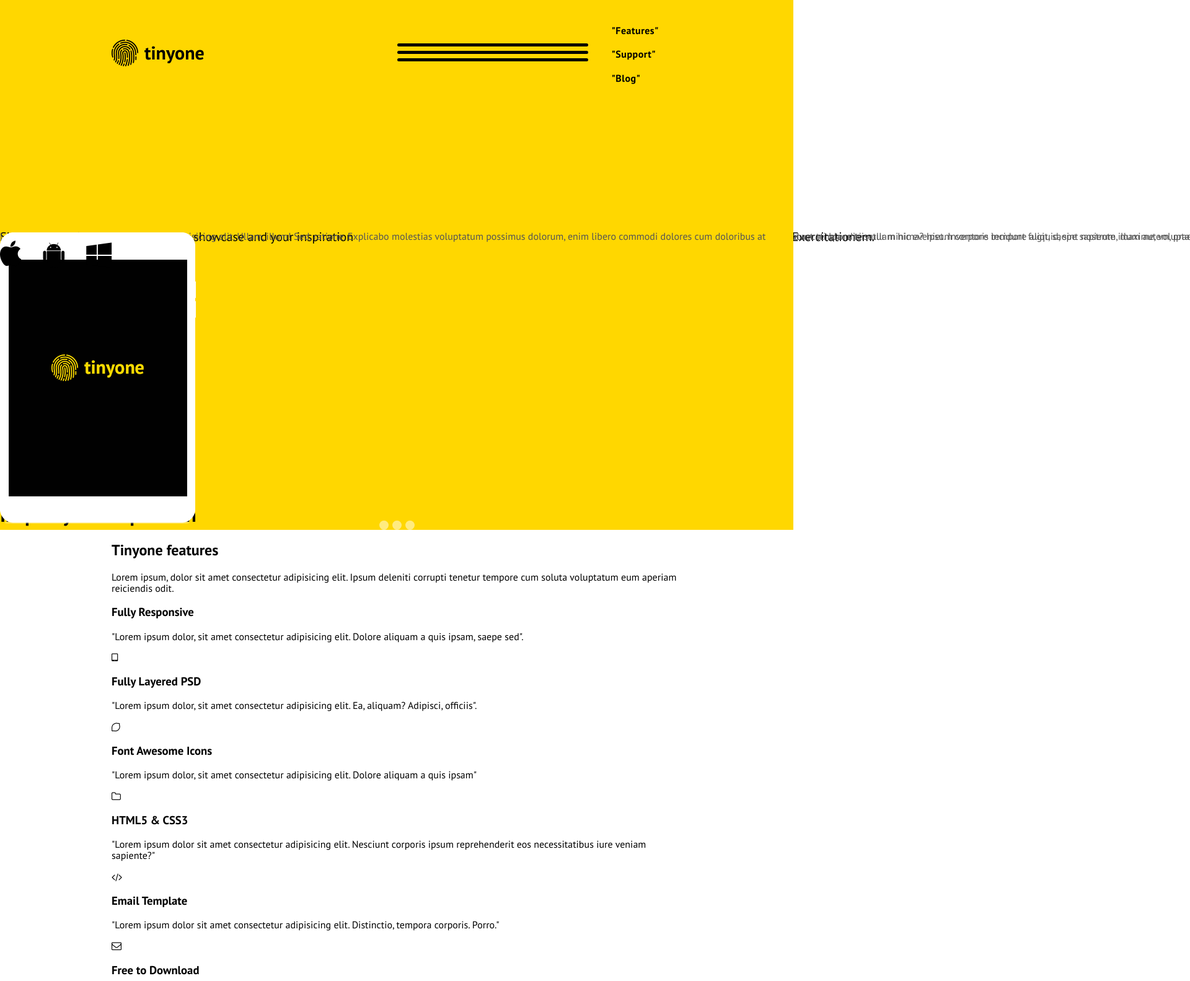
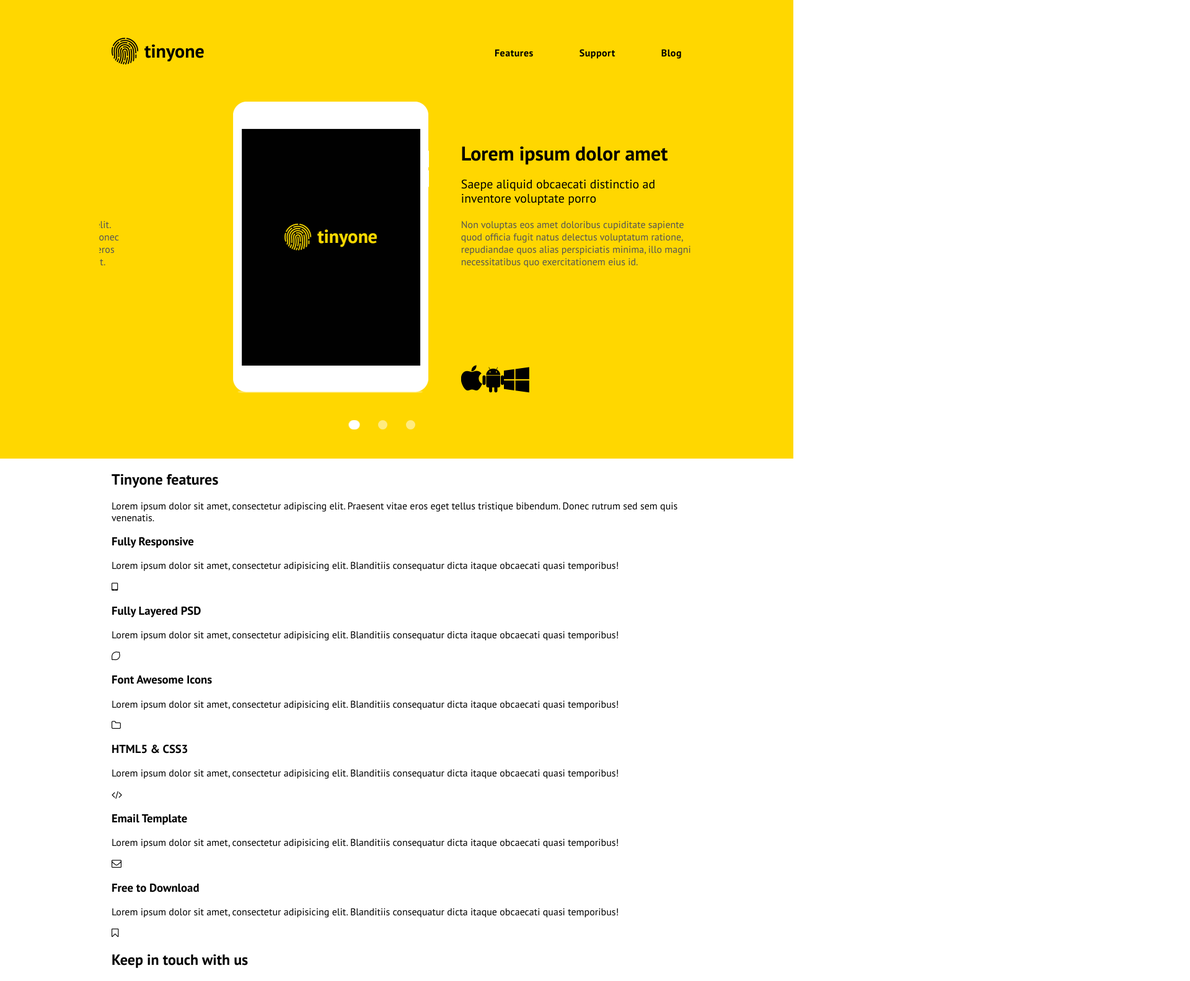
Before and after one commit to kulemichev/tinyone-init-project-kulemichev-28.05.2022, a website: page index.html in a window 1280 px wide. Shown: the top 1583 px of the page at 62% size, 1920 px wide, since content can reach past the window. Drawn offline with Linux system fonts and the light colour scheme.

Commit message:
Fixed html

```diff
--- a/assets/js/main.js
+++ b/assets/js/main.js
@@ -1,90 +1,90 @@
-// $(document).ready(function () {
+$(document).ready(function () {
 
-//   /* menu */
-//   let $btnHamburger = $('.header-navbar__hamburger');
-//   let $navbarList = $('.header-navbar__list');
-//   let $window = $(window);
-//   let $body = $('body');
-//   let isShow = false;
-//   let isStop = true;
-//   /* menu */
+  /* menu */
+  let $btnHamburger = $('.header-navbar__hamburger');
+  let $navbarList = $('.header-navbar__list');
+  let $window = $(window);
+  let $body = $('body');
+  let isShow = false;
+  let isStop = true;
+  /* menu */
 
-//   /* slider */
-//   let $slides = $('.slide');
-//   let $indContainer = $('.indicators');
-//   let $indItems = $('.indicator');
-//   let currentSlide = 0;
-//   let playbackStatus = true;
-//   const carouselInterval = 5000;
-//   const movedInterval = 500;
-//   /* slider */
+  /* slider */
+  let $slides = $('.slide');
+  let $indContainer = $('.indicators');
+  let $indItems = $('.indicator');
+  let currentSlide = 0;
+  let playbackStatus = true;
+  const carouselInterval = 5000;
+  const movedInterval = 500;
+  /* slider */
 
-//   /* menu */
-//   let toggleActive = () => {
-//     $btnHamburger.toggleClass('active');
-//     isShow ? $body.removeAttr('class') : $body.toggleClass('active');
-//     !isShow && playbackStatus && pauseSlideShow();
-//     $navbarList.fadeToggle(500);
-//     isShow = !isShow;
-//   };
+  /* menu */
+  let toggleActive = () => {
+    $btnHamburger.toggleClass('active');
+    isShow ? $body.removeAttr('class') : $body.toggleClass('active');
+    !isShow && playbackStatus && pauseSlideShow();
+    $navbarList.fadeToggle(500);
+    isShow = !isShow;
+  };
 
-//   let resetMenu = () => {
-//     $btnHamburger.removeClass('active');
-//     $body.removeAttr('class');
-//     $navbarList.removeAttr('style');
-//     isShow = false;
-//   };
+  let resetMenu = () => {
+    $btnHamburger.removeClass('active');
+    $body.removeAttr('class');
+    $navbarList.removeAttr('style');
+    isShow = false;
+  };
 
-//   $btnHamburger.on('click', () => {
-//     toggleActive();
+  $btnHamburger.on('click', () => {
+    toggleActive();
 
-//     return false;
-//   });
+    return false;
+  });
 
-//   $body.on('click', () => isShow && toggleActive());
+  $body.on('click', () => isShow && toggleActive());
 
-//   $window.on('resize', () => {
-//     if ($window.width() > 768 && isStop) {
-//       isStop = false;
-//       setTimeout(() => {
-//         resetMenu();
-//         isStop = true;
-//       }, 200);
-//     }
-//   });
-//   /* menu */
+  $window.on('resize', () => {
+    if ($window.width() > 768 && isStop) {
+      isStop = false;
+      setTimeout(() => {
+        resetMenu();
+        isStop = true;
+      }, 200);
+    }
+  });
+  /* menu */
 
-//   /* slider */
-//   let gotoNSlide = (n) => {
-//     const i = currentSlide;
+  /* slider */
+  let gotoNSlide = (n) => {
+    const i = currentSlide;
 
-//     $($slides[currentSlide]).toggleClass('active moved');
-//     $($indItems[currentSlide]).toggleClass('active');
-//     currentSlide = (n + $slides.length) % $slides.length;
-//     $($slides[currentSlide]).toggleClass('active');
-//     $($indItems[currentSlide]).toggleClass('active');
+    $($slides[currentSlide]).toggleClass('active moved');
+    $($indItems[currentSlide]).toggleClass('active');
+    currentSlide = (n + $slides.length) % $slides.length;
+    $($slides[currentSlide]).toggleClass('active');
+    $($indItems[currentSlide]).toggleClass('active');
 
-//     setTimeout(() => {
-//       $($slides[i]).removeClass('moved');
-//     }, movedInterval);
-//   };
+    setTimeout(() => {
+      $($slides[i]).removeClass('moved');
+    }, movedInterval);
+  };
 
-//   let gotoNextSlide = () => gotoNSlide(currentSlide + 1);
+  let gotoNextSlide = () => gotoNSlide(currentSlide + 1);
 
-//   let slideInterval = setInterval(gotoNextSlide, carouselInterval);
+  let slideInterval = setInterval(gotoNextSlide, carouselInterval);
 
-//   function pauseSlideShow() {
-//     if (playbackStatus) {
-//       playbackStatus = !playbackStatus;
-//       clearInterval(slideInterval);
-//     }
-//   }
+  function pauseSlideShow() {
+    if (playbackStatus) {
+      playbackStatus = !playbackStatus;
+      clearInterval(slideInterval);
+    }
+  }
 
-//   let clickIndicatorBtn = (e) => {
-//     pauseSlideShow();
-//     gotoNSlide(+e.target.getAttribute('data-slide-to'));
-//   };
+  let clickIndicatorBtn = (e) => {
+    pauseSlideShow();
+    gotoNSlide(+e.target.getAttribute('data-slide-to'));
+  };
 
-//   $indContainer.on('click', '.indicator', clickIndicatorBtn);
-//   /* slider */
-// });
+  $indContainer.on('click', '.indicator', clickIndicatorBtn);
+  /* slider */
+});
--- a/assets/scss/_common.scss
+++ b/assets/scss/_common.scss
@@ -7,7 +7,7 @@ html {
 }
 
 body {
-  margin: 0;
+  // margin: 0;
   overflow-x: hidden;
   width: 100%;
   transition: transform 0.25s;
@@ -17,22 +17,24 @@ body {
 body::before {
   position: absolute;
   z-index: -10;
-  top: 0;
-  right: 18px;
-  bottom: 0;
-  left: 0;
+  // top: 0;
+  // right: 18px;
+  // bottom: 0;
+  // left: 0;
   height: 0;
   content: "";
-  transition: opacity;
+  transition: opacity 1s;
   opacity: 0;
   background-color: #010101;
+  @include abs-position(0, 18px);
 }
 
 body .active {
   overflow-y: hidden;
   padding-right: 18px;
   transition: transform 0.5s;
-  transform: translateX(-214px);
+  // transform: translateX(-214px);
+  transform: translateX(-$navbar-mobile-width + 18px);
 }
 
 body .active::before {
@@ -45,41 +47,7 @@ a {
   transition: color 0.5s;
   text-decoration: none;
   color: #010101;
-  background-color: transparent;
-}
-h1 {
-  margin: 0.67em 0;
-  font-size: 2em;
-}
-
-hr {
-  overflow: visible;
-}
-
-b,
-strong {
-  font-weight: inherit;
-  font-weight: bolder;
-}
-
-sub,
-sup {
-  position: relative;
-  vertical-align: baseline;
-  font-size: 75%;
-  line-height: 0;
-}
-
-sub {
-  bottom: -0.25em;
-}
-
-sup {
-  top: -0.5em;
-}
-
-img {
-  border-style: none;
+  // background-color: transparent;
 }
 
 .container {
@@ -88,3 +56,38 @@ img {
   padding-right: 20px;
   padding-left: 20px;
 }
+
+// h1 {
+//   margin: 0.67em 0;
+//   font-size: 2em;
+// }
+
+// hr {
+//   overflow: visible;
+// }
+
+// b,
+// strong {
+//   font-weight: inherit;
+//   font-weight: bolder;
+// }
+
+// sub,
+// sup {
+//   position: relative;
+//   vertical-align: baseline;
+//   font-size: 75%;
+//   line-height: 0;
+// }
+
+// sub {
+//   bottom: -0.25em;
+// }
+
+// sup {
+//   top: -0.5em;
+// }
+
+// img {
+//   border-style: none;
+// }
--- a/assets/scss/header/_header-menu.scss
+++ b/assets/scss/header/_header-menu.scss
@@ -3,4 +3,11 @@
   display: grid;
   padding-top: 30px;
   grid-template-columns: auto 1fr;
+
+  @include md-min {
+    min-height: 140px;
+  }
+  @include md {
+    min-height: 100px;
+  }
 }
--- a/assets/scss/header/_header-navbar.scss
+++ b/assets/scss/header/_header-navbar.scss
@@ -27,14 +27,41 @@
   width: 100%;
 }
 
+// .header-navbar__list {
+//   margin: 0;
+//   padding: 0;
+//   list-style: none;
+// }
+
 .header-navbar__list {
-  margin: 0;
-  padding: 0;
-  list-style: none;
+  @include unlist();
+  @include md-min {
+    display: flex;
+  }
+  @include md {
+    position: absolute;
+    top: 0;
+    right: -$navbar-mobile-width;
+
+    display: none;
+
+    width: $navbar-mobile-width;
+    height: 100vh;
+    padding-top: $gap * 2;
+
+    background-color: $color-accent;
+  }
 }
 
 .header-navbar__item {
   padding: 0 17px;
+
+  @include md-min {
+    &:last-of-type {
+      margin-right: -$gap;
+      padding-right: 0;
+    }
+  }
 }
 
 .header-navbar__hamburger {
@@ -44,6 +71,9 @@
   cursor: pointer;
   transition: 1s ease-in-out;
   transform: rotate(Odeg);
+
+  @include md-min {
+    display: none;
   }
 
   .header-navbar__hamburger span {
@@ -52,7 +82,7 @@
     display: block;
     width: 100%;
     height: 5px;
-  transition: 0/5s ease-in-out;
+    transition: 0.5s ease-in-out;
     transform: rotate(0deg);
     opacity: 1;
     border-radius: 5px;
@@ -88,3 +118,4 @@
     top: 12px;
     transform: rotate(-135deg);
   }
+}
--- a/assets/scss/header/_header-slider.scss
+++ b/assets/scss/header/_header-slider.scss
@@ -1,6 +1,13 @@
 .header-slider {
   display: grid;
   overflow: hidden;
+
+  @include md-min {
+    grid-template-rows: minmax(500px, max-content) 100px;
+  }
+  @include md {
+    grid-template-rows: minmax(300px, max-content) 80px;
+  }
 }
 .slides {
   position: relative;
@@ -13,18 +20,40 @@
   display: grid;
   padding-top: 20px;
   transition: transform 0.5s;
-  transform: translate(100vh);
+  transform: translateX(100vh);
   grid-template-rows: minmax(106px, max-content) auto 1fr auto;
   row-gap: 20px;
+
+  @include lg-min {
+    column-gap: 180px;
+    grid-template-areas: "ttl img" "stl img" "dsc img" "brd img";
+    grid-template-columns: 1fr auto;
+  }
+  @include lg-md {
+    column-gap: 60px;
+    grid-template-areas: "ttl img" "stl img" "dsc img" "brd img";
+    grid-template-columns: 1fr auto;
+  }
+  @include md-sm {
+    column-gap: 40px;
+    grid-template-areas: "ttl img" "stl img" "dsc img" "brd img";
+    grid-template-columns: 1fr 1fr;
+  }
+  @include sm {
+    column-gap: 20px;
+    grid-template-areas: "ttl ttl" "stl stl" "dsc img" "brd brd";
+    grid-template-columns: 1fr 1fr;
+  }
 }
+
 .slide.active {
   position: relative;
   z-index: 1;
-  transform: translate(0);
+  transform: translateX(0);
 }
 .slide.moved {
   z-index: 1;
-  transform: translate(-100vh);
+  transform: translateX(-100vw);
 }
 .slide__title {
   align-self: end;
@@ -49,22 +78,29 @@
   padding: 0;
   list-style: none;
   grid-area: brd;
-}
 
-.slide__brands li:not(:last-of-type) {
-  margin-right: 35px;
-}
-.slide__brands i {
-  font-size: 2.75rem;
-}
-.slide__brands a:hover,
-.slide__brands a:focus {
-  text-shadow: 0 0 15px #ffffff;
+  @include unlist(($gap * 0.85) 0 4px);
+  @include sm {
+    justify-content: center;
+  }
+  i {
+    font-size: 2.75rem;
+  }
+  a {
+    &:hover,
+    &:focus {
+      text-shadow: 0 0 15px $color-light;
+    }
+  }
 }
 
 .slide__image {
   padding-top: 4px;
   grid-area: img;
+
+  @include md-min {
+    margin-right: $gap * 1.5;
+  }
 }
 .slide__image img {
   max-width: 100%;
@@ -74,9 +110,11 @@
   display: flex;
   align-items: center;
   justify-content: center;
-  margin: 0;
-  padding: 0;
-  list-style: none;
+  // margin: 0;
+  // padding: 0;
+  // list-style: none;
+
+  @include unlist();
 }
 .indicator {
   width: 15px;
@@ -91,3 +129,11 @@
 .indicator.active {
   opacity: 1;
 }
+
+@media (max-width: 991.8px) and (min-width: 768px) {
+  .slide {
+    column-gap: 60px;
+    grid-template-areas: "ttl img" "stl img" "dsc img" "brd img";
+    grid-template-columns: 1fr auto;
+  }
+}
--- a/index.html
+++ b/index.html
@@ -1,5 +1,5 @@
 <!DOCTYPE html>
-<html lang="en">
+<html lang="zxx">
 
 <head>
   <meta charset="UTF-8">
@@ -8,7 +8,7 @@
   <link rel="shortcut icon" href="assets/img/favicon.png" type="image/png">
   <link href="https://fonts.googleapis.com/css?family=PT+Sans:400,700&amp;subset=cyrillic" rel="stylesheet">
   <link rel="stylesheet" href="assets/css/style.css">
-  <title>TINYONE</title>
+  <title>Document</title>
 </head>
 
 <body>
@@ -26,21 +26,23 @@
           <span></span>
         </div>
         <ul class="header-navbar__list">
-          <li class="header-navbar__item"><a href="#" class="header-navbar__link">"Features"</a></li>
-          <li class="header-navbar__item"><a href="#" class="header-navbar__link">"Support"</a></li>
-          <li class="header-navbar__item"><a href="#" class="header-navbar__link">"Blog"</a></li>
+          <li class="header-navbar__item"><a href="/" class="header-navbar__link">Features</a></li>
+          <li class="header-navbar__item"><a href="#" class="header-navbar__link">Support</a></li>
+          <li class="header-navbar__item"><a href="#" class="header-navbar__link">Blog</a></li>
         </ul>
       </nav>
     </div>
 
-    <div class="header-slider__container">
+    <div class="header-slider container">
       <div class="slides">
         <div class="slide active">
           <h2 class="slide__title">Inspire your inspiration</h2>
           <p class="slide__subtitle">Simple to use for your app, products showcase and your inspiration</p>
-          <p class="slide__description">Lorem ipsum dolor sit amet consectetur adipisicing elit. Ullam, illum! Sed,
-            ratione. Explicabo molestias voluptatum possimus dolorum, enim libero commodi dolores cum doloribus at
-            veniam ea, suscipit animi? Vero, eaque.</p>
+          <p class="slide__description">Lorem ipsum dolor sit amet, consectetur adipiscing elit. Praesent vitae eros
+            eget
+            tellus tristique bibendum. Donec rutrum sed sem quis venenatis. Proin viverra risus a eros volutpat tempor.
+            In
+            quis arcu et eros porta lobortis sit.</p>
           <div class="slide__image">
             <img src="assets/img/slide-image-1.png" alt="image">
           </div>
@@ -51,11 +53,11 @@
           </ul>
         </div>
         <div class="slide">
-          <h2 class="slide__title">Lorem ipsum dolor sit.</h2>
-          <p class="slide__subtitle">"Lorem ipsum dolor sit amet consectetur adipisicing elit.</p>
-          <p class="slide__description">Lorem, ipsum dolor sit amet consectetur adipisicing elit. Rem quae incidunt
-            tempore tenetur minima? Ipsum corporis tempore aliquid, sint nostrum, maxime, voluptatem natus accusamus
-            itaque et quod dolorum est doloribus."</p>
+          <h2 class="slide__title">Lorem ipsum dolor amet</h2>
+          <p class="slide__subtitle">Saepe aliquid obcaecati distinctio ad inventore voluptate porro</p>
+          <p class="slide__description">Non voluptas eos amet doloribus cupiditate sapiente quod officia fugit natus
+            delectus voluptatum ratione, repudiandae quos alias perspiciatis minima, illo magni necessitatibus quo
+            exercitationem eius id.</p>
           <div class="slide__image">
             <img src="assets/img/slide-image-2.png" alt="image">
           </div>
@@ -66,11 +68,11 @@
           </ul>
         </div>
         <div class="slide">
-          <h2 class="slide__title">Lorem, ipsum dolor.</h2>
-          <p class="slide__subtitle">Lorem ipsum dolor sit amet consectetur adipisicing elit. Exercitationem.</p>
-          <p class="slide__description">Lorem ipsum dolor sit amet consectetur adipisicing elit. Laudantium obcaecati
-            blanditiis ullam hic eveniet. Inventore incidunt fugit, saepe sapiente illum autem, praesentium doloribus
-            omnis temporibus, eos magni nihil odio fuga?</p>
+          <h2 class="slide__title">Eaque, consequatur dicta</h2>
+          <p class="slide__subtitle">Iure ipsum delectus ducimus aliquam voluptatibus doloribus ex unde</p>
+          <p class="slide__description">Officia tempora impedit veniam libero dolorum voluptatum? Impedit inventore, eum
+            vero quibusdam, suscipit laborum incidunt nihil ad, ratione vel quasi minus! Fugiat. In quis arcu et eros
+            porta lobortis sit </p>
           <div class="slide__image">
             <img src="assets/img/slide-image-3.png" alt="image">
           </div>
@@ -82,7 +84,7 @@
         </div>
       </div>
       <ul class="indicators">
-        <li class="indicator" data-slide-to="0"></li>
+        <li class="indicator active" data-slide-to="0"></li>
         <li class="indicator" data-slide-to="1"></li>
         <li class="indicator" data-slide-to="2"></li>
       </ul>
@@ -92,51 +94,49 @@
   <section class="features">
     <div class="container">
       <h2 class="features__title">Tinyone features</h2>
-      <p class="features__description">Lorem ipsum, dolor sit amet consectetur adipisicing elit. Ipsum deleniti corrupti
-        tenetur tempore cum soluta voluptatum eum aperiam reiciendis odit.</p>
+      <p class="features__description">Lorem ipsum dolor sit amet, consectetur adipiscing elit. Praesent vitae eros eget
+        tellus tristique bibendum. Donec rutrum sed sem quis venenatis.</p>
       <div class="features__content">
-
         <article class="feature">
           <h3 class="feature__title">Fully Responsive</h3>
-          <p class="feature__description">"Lorem ipsum dolor, sit amet consectetur adipisicing elit. Dolore aliquam a
-            quis ipsam, saepe sed".</p>
+          <p class="feature__description">Lorem ipsum dolor sit amet, consectetur adipisicing elit. Blanditiis
+            consequatur
+            dicta itaque obcaecati quasi temporibus!</p>
           <div class="feature__icon"><i class="fa fa-tablet"></i></div>
         </article>
-
         <article class="feature">
           <h3 class="feature__title">Fully Layered PSD</h3>
-          <p class="feature__description">"Lorem ipsum dolor, sit amet consectetur adipisicing elit. Ea, aliquam?
-            Adipisci, officiis".</p>
+          <p class="feature__description">Lorem ipsum dolor sit amet, consectetur adipisicing elit. Blanditiis
+            consequatur
+            dicta itaque obcaecati quasi temporibus!</p>
           <div class="feature__icon"><i class="fa fa-lemon-o"></i></div>
         </article>
-
-
         <article class="feature">
           <h3 class="feature__title">Font Awesome Icons</h3>
-          <p class="feature__description">"Lorem ipsum dolor, sit amet consectetur adipisicing elit. Dolore aliquam a
-            quis ipsam"</p>
+          <p class="feature__description">Lorem ipsum dolor sit amet, consectetur adipisicing elit. Blanditiis
+            consequatur
+            dicta itaque obcaecati quasi temporibus!</p>
           <div class="feature__icon"><i class="fa fa-folder-o"></i></div>
         </article>
-
         <article class="feature">
           <h3 class="feature__title">HTML5 & CSS3</h3>
-          <p class="feature__description">"Lorem ipsum dolor sit amet consectetur adipisicing elit. Nesciunt corporis
-            ipsum reprehenderit eos necessitatibus iure veniam sapiente?"</p>
+          <p class="feature__description">Lorem ipsum dolor sit amet, consectetur adipisicing elit. Blanditiis
+            consequatur
+            dicta itaque obcaecati quasi temporibus!</p>
           <div class="feature__icon"><i class="fa fa-code"></i></div>
         </article>
-
         <article class="feature">
           <h3 class="feature__title">Email Template</h3>
-          <p class="feature__description">"Lorem ipsum dolor sit amet consectetur adipisicing elit. Distinctio, tempora
-            corporis. Porro."</p>
+          <p class="feature__description">Lorem ipsum dolor sit amet, consectetur adipisicing elit. Blanditiis
+            consequatur
+            dicta itaque obcaecati quasi temporibus!</p>
           <div class="feature__icon"><i class="fa fa-envelope-o"></i></div>
         </article>
-
         <article class="feature">
           <h3 class="feature__title">Free to Download</h3>
-          <p class="feature__description">"Lorem ipsum dolor sit amet consectetur adipisicing elit. Amet laborum
-            incidunt
-            id repellendus doloremque, distinctio vel expedita at?"</p>
+          <p class="feature__description">Lorem ipsum dolor sit amet, consectetur adipisicing elit. Blanditiis
+            consequatur
+            dicta itaque obcaecati quasi temporibus!</p>
           <div class="feature__icon"><i class="fa fa-bookmark-o"></i></div>
         </article>
       </div>
@@ -146,22 +146,17 @@
   <footer class="footer">
     <div class="footer-contacts container">
       <h2 class="footer-contacts__title">Keep in touch with us</h2>
-      <p class="footer-contacts__description">"Lorem ipsum dolor sit, amet consectetur adipisicing elit. Quos
-        dignissimos
-        accusantium consectetur corrupti pariatur ex ea debitis, reiciendis sunt tenetur?"</p>
+      <p class="footer-contacts__description">Lorem ipsum dolor sit amet, consectetur adipiscing elit. Praesent vitae
+        eros eget tellus tristique bibendum. Donec rutrum sed sem quis venenatis.</p>
       <form class="footer-contacts__form" action="mailto" method="get">
         <input class="footer-contacts__form-input" type="email" name="email" placeholder="Enter your email to update">
         <button class="footer-contacts__form-button">SUBMIT</button>
       </form>
       <div class="footer-contacts__socials">
-        <a href="#" target="_blank">
-          <i class="fa fa-facebook-square"></i></a>
-        <a href="#" target="_blank">
-          <i class="fa fa-twitter-square"></i></a>
-        <a href="#" target="_blank">
-          <i class="fa fa-flickr"></i></a>
-        <a href="#" target="_blank">
-          <i class="fa fa-pinterest-square"></i></a>
+        <a href="#" target="_blank"><i class="fa fa-facebook-square"></i></a>
+        <a href="#" target="_blank"><i class="fa fa-twitter-square"></i></a>
+        <a href="#" target="_blank"><i class="fa fa-flickr"></i></a>
+        <a href="#" target="_blank"><i class="fa fa-pinterest-square"></i></a>
       </div>
     </div>
 
```
Also changed, not shown: assets/css/style.css. Lines whose indentation alone changed are shown as unchanged.
